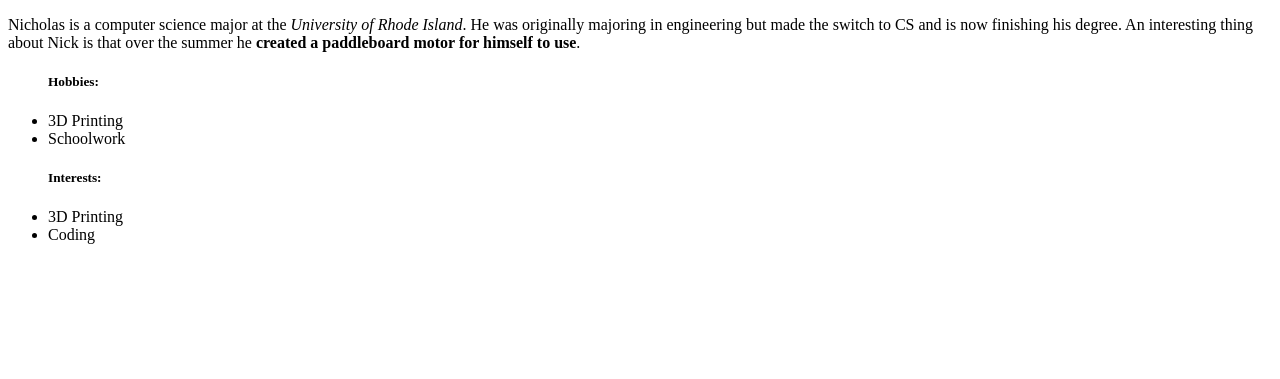
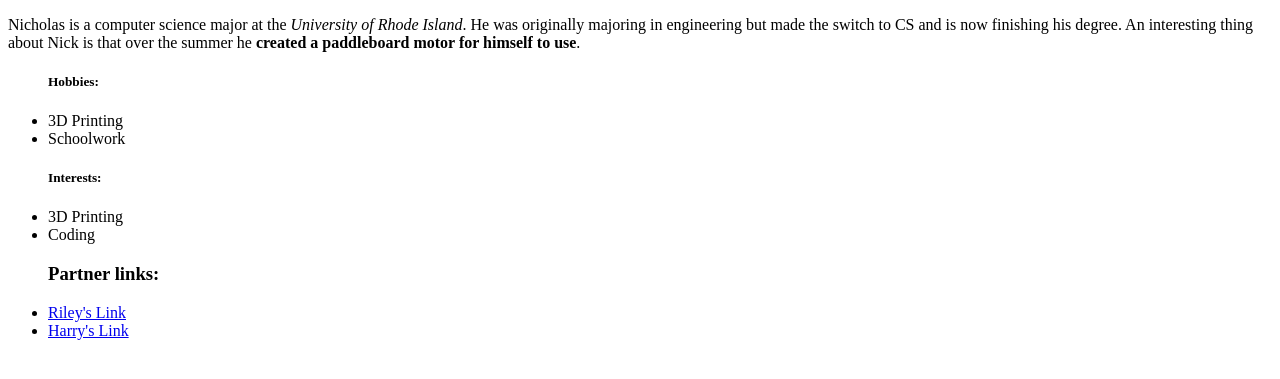
Before and after one commit to rileykmag/csc271_projects, a plain HTML site: page labs/lab2/profile.html in a window 1280 px wide. Shown: the part 105-484 px from the top of the page. Drawn offline with Linux system fonts and the light colour scheme.

Commit message:
Added partner links

```diff
--- a/labs/lab2/profile.html
+++ b/labs/lab2/profile.html
@@ -25,6 +25,12 @@
         <li>3D Printing</li>
         <li>Coding</li>
     </ul>
+
+    <ul>
+        <h3>Partner links:</h3>
+        <li><a href="https://hgrenier.rhody.dev/csc271_projects/labs/lab2/profile.html">Riley's Link</a></li>
+        <li><a href="https://nicholaskurgan.rhody.dev/CSC_271_projects/labs/lab_2/profile.html">Harry's Link</a></li>
+    </ul>
 </body>
 
 </html>
```
